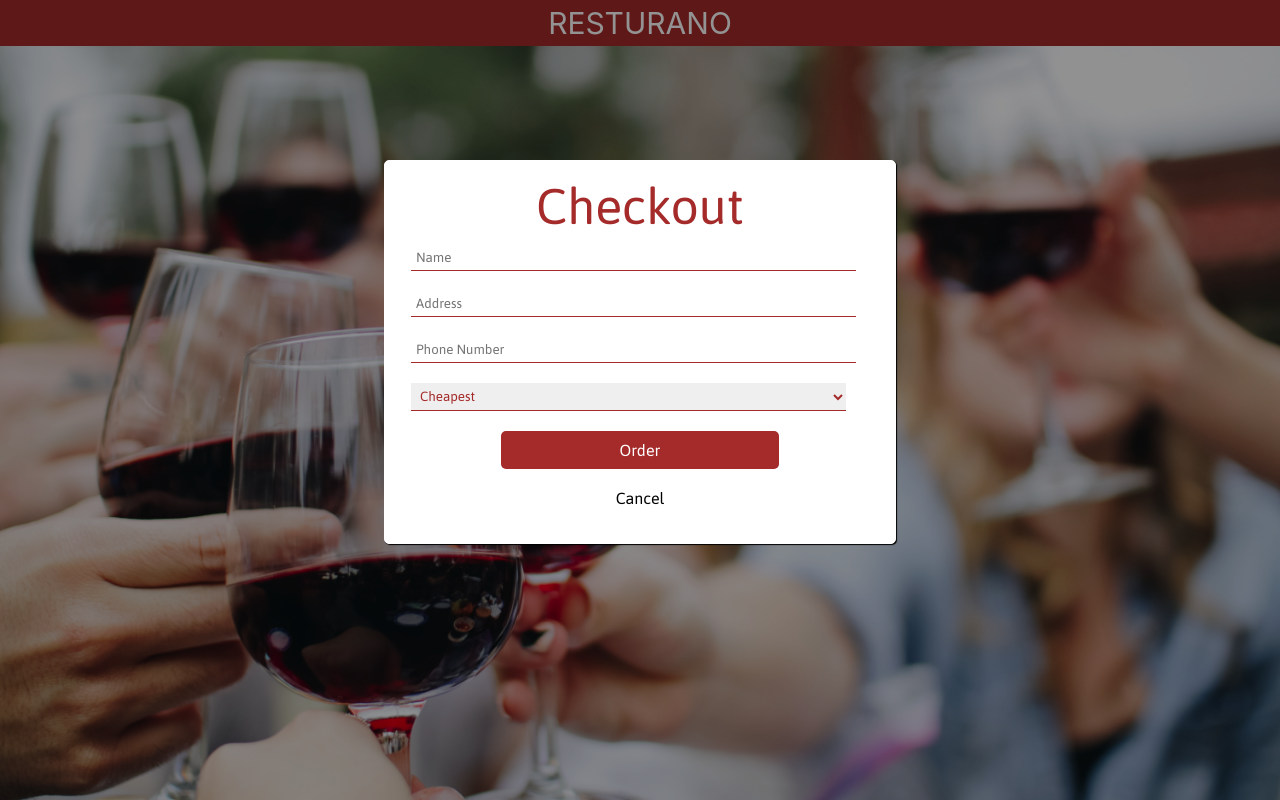
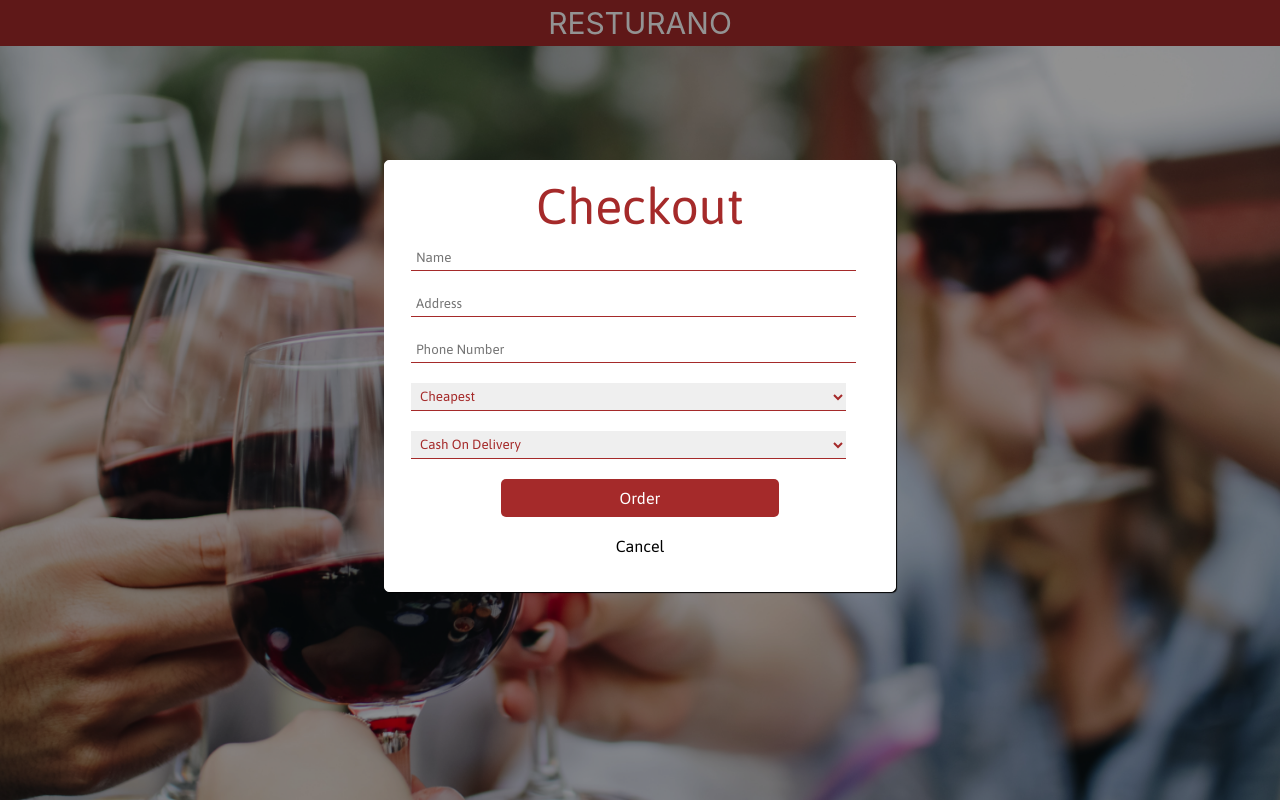
Before and after one commit to sidharth3000/Restaurano-firebase, a React (Create React App) app: page /checkout in a window 1280 px wide. Built offline with nearby package versions, Linux system fonts and the light colour scheme.

Commit message:
final touchups

```diff
--- a/src/Container/Checkout/Checkout.js
+++ b/src/Container/Checkout/Checkout.js
@@ -89,6 +89,13 @@ class Checkout extends Component {
                                     </select>
                                 </div>
 
+                                <div className="checkout_input_cont">
+                                    <select className="checkout_input" >
+                                        <option value="cheapest">Cash On Delivery</option>
+                                        <option value="fastest">Online Payment</option>
+                                    </select>
+                                </div>
+
                                 <div className="checkout_order" onClick={this.purchaseContinueHandler}>Order</div>
                                 <Link to='/'><div className="checkout_cancel">Cancel</div></Link>
                             </div>
```
